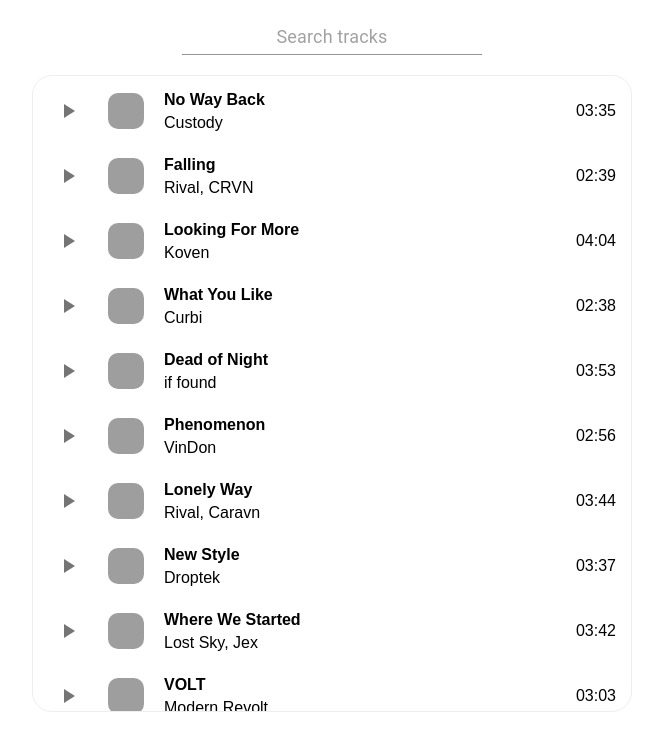
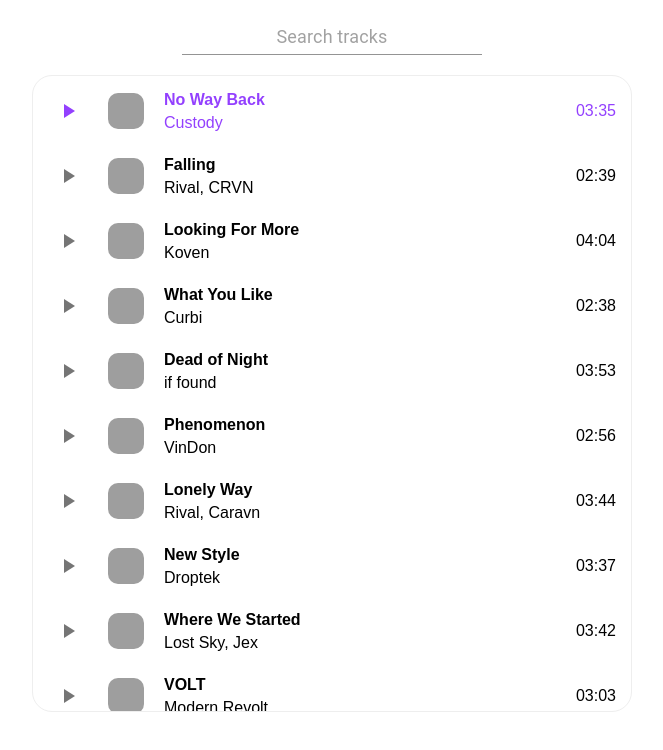
Before and after one commit to Genya10/Music-player, a React (Vite) app: page / in a window 1280 px wide. Shown: the top 750 px of the page, without its empty margins (308-971 px from the left). Built offline with nearby package versions, Linux system fonts and the light colour scheme; grey boxes are pictures that could not be loaded.

Commit message:
filling Track.jsx

```diff
--- a/src/App.jsx
+++ b/src/App.jsx
@@ -1,9 +1,7 @@
-import MainPage from "./pages/MainPage/MainPage";
+import {MainPage} from "./pages/MainPage/MainPage";
 import style from "./global.module.scss";
 
-const App=()=>(
+export const App=()=>(
 <div className={style.wrapper}>
   <MainPage/>
 </div>)
-
-export default App;
--- a/src/components/Track/Track.jsx
+++ b/src/components/Track/Track.jsx
@@ -2,17 +2,20 @@ import { useContext } from "react";
 import { AudioContext } from "../../context/AudioContext";
 import style from "./track.module.scss";
 import { IconButton } from "@mui/material";
-import { PlayArrow } from "@mui/icons-material";
+import { PlayArrow,Pause } from "@mui/icons-material";
 import formattingTime from "../../utils/formattingTime";
+import cn from "classnames";
 
-const Track =(track)=>{
+export const Track =(track)=>{
     const {id,src,preview,title,artists,duration} = track;
-    const {toggleAudio} = useContext(AudioContext);
+    const {toggleAudio,currentTrack,isPlaying} = useContext(AudioContext);
+    const isCurrentTrack = currentTrack.id === track.id;
     const formatToMin = formattingTime(duration);
 
-  return <div className={style.track}>
+  return <div
+      className={cn(style.track, isCurrentTrack && style.playing)}>
     <IconButton onClick={()=>toggleAudio(track)}>
-      <PlayArrow/>
+      {isCurrentTrack && isPlaying ? <Pause/> : <PlayArrow/>}
     </IconButton>
     <img className={style.preview} src={preview} alt=""/>
     <div className={style.credits}>
@@ -22,5 +25,3 @@ const Track =(track)=>{
     <p>{formatToMin}</p>
   </div>
 }
-
-export default Track;
--- a/src/context/AudioContext.jsx
+++ b/src/context/AudioContext.jsx
@@ -5,7 +5,7 @@ const audio = new Audio();
 
 export const AudioContext = createContext({});
 
-const AudioProvider = ({children})=>{
+export const AudioProvider = ({children})=>{
     const [currentTrack,setCurrentTrack] = useState(tracks[0]);
     const [isPlaying,setPlaying] = useState(false);
 
@@ -31,5 +31,3 @@ const AudioProvider = ({children})=>{
               {children}
            </AudioContext.Provider>
 }
-
-export default AudioProvider;
--- a/src/main.jsx
+++ b/src/main.jsx
@@ -1,7 +1,7 @@
 import React from 'react';
 import ReactDOM from 'react-dom/client';
-import App from './App.jsx';
-import AudioProvider from './context/AudioContext.jsx';
+import {App} from './App.jsx';
+import { AudioProvider } from './context/AudioContext.jsx';
 
 ReactDOM.createRoot(document.getElementById('root')).render(
   <AudioProvider>
--- a/src/pages/MainPage/MainPage.jsx
+++ b/src/pages/MainPage/MainPage.jsx
@@ -1,7 +1,7 @@
 import { useState } from "react";
 import tracks from "../../assets/tracks";
 import style from "./MainPage.module.scss";
-import Track from "../../components/Track/Track";
+import {Track} from "../../components/Track/Track";
 import { Input } from "@mui/material";
 
 const search = (query)=>{
@@ -15,7 +15,7 @@ const search = (query)=>{
       track.artists.toLowerCase().includes(lowerCaseQuery))
 }
 
-const MainPage =()=>{
+ export const MainPage =()=>{
     const [trackSearch,setTrackSearch] = useState(tracks);
 
     const handleChange=(event)=>{
@@ -38,5 +38,3 @@ const MainPage =()=>{
         </div>
     )
 }
-
-export default MainPage;
```
